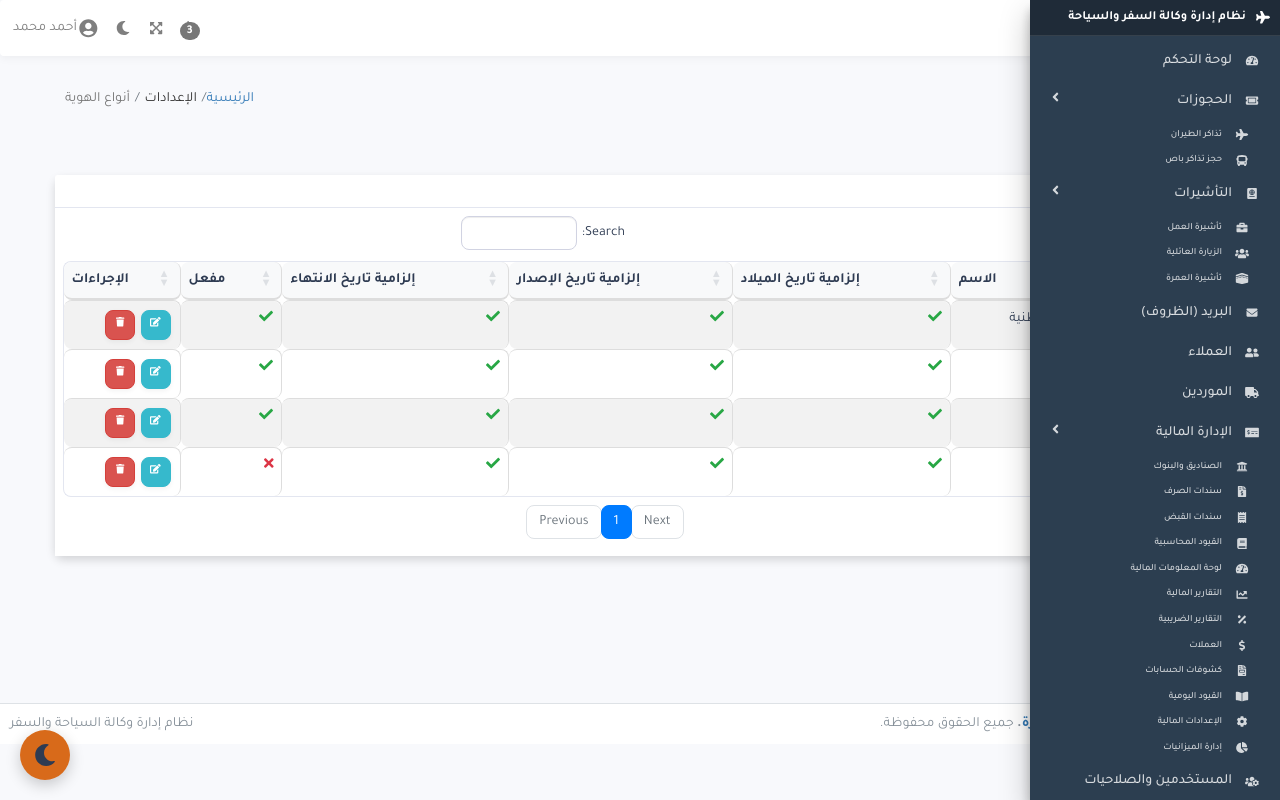
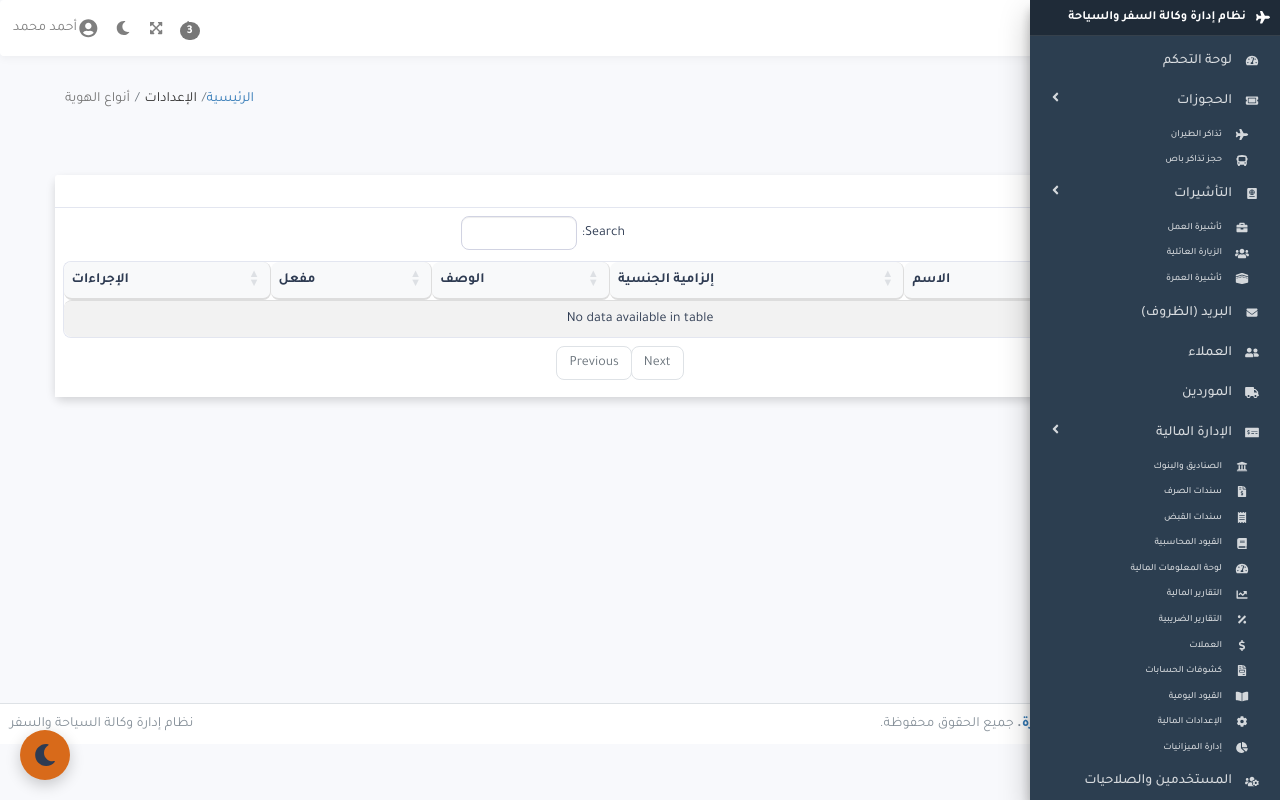
Before and after one commit to alghazaliye/TravAgencySys, a Flask app: page /id-types in a window 1280 px wide. Run offline with Flask 3, Linux system fonts and the light colour scheme; the visitor is signed in with stand-in values (Sample User, id 1); data comes from the database, SQL or seed files in the repository; data that the repository does not hold is empty; some libraries are stand-ins or nearby versions.

Commit message:
Update the identity document settings to improve data accuracy
Refactors columns in `id-types.html` to replace date fields with nationality/description.

Replit-Commit-Author: Agent
Replit-Commit-Session-Id: b2dd0df8-c9bc-4183-9a15-14e3eee35ece
Replit-Commit-Screenshot-Url: https://storage.googleapis.com/screenshot-production-us-central1/e49d9dd3-2741-4c83-b5e4-bf51107a745c/4a266140-29c2-496a-aab2-508368262ebc.jpg

```diff
--- a/templates/id-types.html
+++ b/templates/id-types.html
@@ -120,78 +120,14 @@
                         <tr>
                             <th>الرقم</th>
                             <th>الاسم</th>
-                            <th>إلزامية تاريخ الميلاد</th>
-                            <th>إلزامية تاريخ الإصدار</th>
-                            <th>إلزامية تاريخ الانتهاء</th>
+                            <th>إلزامية الجنسية</th>
+                            <th>الوصف</th>
                             <th>مفعل</th>
                             <th>الإجراءات</th>
                         </tr>
                     </thead>
                     <tbody>
-                        <tr>
-                            <td>1</td>
-                            <td>بطاقة هوية وطنية</td>
-                            <td><i class="fas fa-check text-success"></i></td>
-                            <td><i class="fas fa-check text-success"></i></td>
-                            <td><i class="fas fa-check text-success"></i></td>
-                            <td><i class="fas fa-check text-success"></i></td>
-                            <td class="action-buttons">
-                                <button type="button" class="btn btn-info btn-sm edit-id-type" data-id="1">
-                                    <i class="fas fa-edit"></i>
-                                </button>
-                                <button type="button" class="btn btn-danger btn-sm delete-id-type" data-id="1">
-                                    <i class="fas fa-trash"></i>
-                                </button>
-                            </td>
-                        </tr>
-                        <tr>
-                            <td>2</td>
-                            <td>جواز سفر</td>
-                            <td><i class="fas fa-check text-success"></i></td>
-                            <td><i class="fas fa-check text-success"></i></td>
-                            <td><i class="fas fa-check text-success"></i></td>
-                            <td><i class="fas fa-check text-success"></i></td>
-                            <td class="action-buttons">
-                                <button type="button" class="btn btn-info btn-sm edit-id-type" data-id="2">
-                                    <i class="fas fa-edit"></i>
-                                </button>
-                                <button type="button" class="btn btn-danger btn-sm delete-id-type" data-id="2">
-                                    <i class="fas fa-trash"></i>
-                                </button>
-                            </td>
-                        </tr>
-                        <tr>
-                            <td>3</td>
-                            <td>إقامة</td>
-                            <td><i class="fas fa-check text-success"></i></td>
-                            <td><i class="fas fa-check text-success"></i></td>
-                            <td><i class="fas fa-check text-success"></i></td>
-                            <td><i class="fas fa-check text-success"></i></td>
-                            <td class="action-buttons">
-                                <button type="button" class="btn btn-info btn-sm edit-id-type" data-id="3">
-                                    <i class="fas fa-edit"></i>
-                                </button>
-                                <button type="button" class="btn btn-danger btn-sm delete-id-type" data-id="3">
-                                    <i class="fas fa-trash"></i>
-                                </button>
-                            </td>
-                        </tr>
-                        <tr>
-                            <td>4</td>
-                            <td>رخصة قيادة</td>
-                            <td><i class="fas fa-check text-success"></i></td>
-                            <td><i class="fas fa-check text-success"></i></td>
-                            <td><i class="fas fa-check text-success"></i></td>
-                            <td><i class="fas fa-times text-danger"></i></td>
-                            <td class="action-buttons">
-                                <button type="button" class="btn btn-info btn-sm edit-id-type" data-id="4">
-                                    <i class="fas fa-edit"></i>
-                                </button>
-                                <button type="button" class="btn btn-danger btn-sm delete-id-type" data-id="4">
-                                    <i class="fas fa-trash"></i>
-                                </button>
-                            </td>
-                        </tr>
+<!-- بيانات الجدول ستتم تعبئتها من خلال واجهة API -->
                     </tbody>
                 </table>
             </div>
@@ -265,8 +201,55 @@
 $(function() {
     'use strict';
 
-    // تهيئة DataTables
-    $('#idTypesTable').DataTable({
+    // تعريف جدول DataTable
+    var idTypesTable;
+
+    // وظيفة لتحميل بيانات أنواع الهوية من واجهة API
+    function loadIdTypes() {
+        $.ajax({
+            url: '/api/id-types',
+            type: 'GET',
+            success: function(response) {
+                if (response.success && response.data) {
+                    // إذا كان الجدول موجودًا بالفعل، قم بتدميره أولًا
+                    if ($.fn.DataTable.isDataTable('#idTypesTable')) {
+                        $('#idTypesTable').DataTable().destroy();
+                    }
+
+                    // تنظيف جسم الجدول
+                    $('#idTypesTable tbody').empty();
+
+                    // إضافة الصفوف
+                    $.each(response.data, function(index, idType) {
+                        var requiresNationality = idType.requires_nationality ?
+                            '<i class="fas fa-check text-success"></i>' :
+                            '<i class="fas fa-times text-danger"></i>';
+
+                        var isActive = idType.is_active ?
+                            '<i class="fas fa-check text-success"></i>' :
+                            '<i class="fas fa-times text-danger"></i>';
+
+                        var row = '<tr>' +
+                            '<td>' + idType.id + '</td>' +
+                            '<td>' + idType.name + '</td>' +
+                            '<td>' + requiresNationality + '</td>' +
+                            '<td>' + (idType.description || '') + '</td>' +
+                            '<td>' + isActive + '</td>' +
+                            '<td class="action-buttons">' +
+                                '<button type="button" class="btn btn-info btn-sm edit-id-type" data-id="' + idType.id + '">' +
+                                    '<i class="fas fa-edit"></i>' +
+                                '</button> ' +
+                                '<button type="button" class="btn btn-danger btn-sm delete-id-type" data-id="' + idType.id + '">' +
+                                    '<i class="fas fa-trash"></i>' +
+                                '</button>' +
+                            '</td>' +
+                        '</tr>';
+
+                        $('#idTypesTable tbody').append(row);
+                    });
+
+                    // إعادة تهيئة جدول البيانات
+                    idTypesTable = $('#idTypesTable').DataTable({
                         "paging": true,
                         "lengthChange": true,
                         "searching": true,
@@ -278,6 +261,35 @@ $(function() {
                             "url": "//cdn.datatables.net/plug-ins/1.10.24/i18n/ar.json"
                         }
                     });
+                } else {
+                    // إظهار رسالة خطأ
+                    Swal.fire({
+                        title: 'خطأ!',
+                        text: response.message || 'حدث خطأ أثناء تحميل بيانات أنواع الهوية',
+                        icon: 'error',
+                        confirmButtonText: 'حسناً'
+                    });
+                }
+            },
+            error: function(xhr) {
+                // إظهار رسالة خطأ
+                var message = 'حدث خطأ أثناء تحميل بيانات أنواع الهوية';
+                if (xhr.responseJSON && xhr.responseJSON.message) {
+                    message = xhr.responseJSON.message;
+                }
+
+                Swal.fire({
+                    title: 'خطأ!',
+                    text: message,
+                    icon: 'error',
+                    confirmButtonText: 'حسناً'
+                });
+            }
+        });
+    }
+
+    // تحميل بيانات أنواع الهوية عند تحميل الصفحة
+    loadIdTypes();
 
     // حفظ نوع الهوية
     $('#saveIdType').on('click', function() {
@@ -329,8 +341,8 @@ $(function() {
                         // إغلاق النافذة المنبثقة
                         $('#modal-add-id-type').modal('hide');
 
-                        // إعادة تحميل الصفحة
-                        location.reload();
+                        // إعادة تحميل بيانات الجدول بدلاً من إعادة تحميل الصفحة
+                        loadIdTypes();
                     });
                 } else {
                     // إظهار رسالة خطأ
@@ -391,8 +403,8 @@ $(function() {
                                 icon: 'success',
                                 confirmButtonText: 'تم'
                             }).then(() => {
-                                // إعادة تحميل الصفحة
-                                location.reload();
+                                // إعادة تحميل بيانات الجدول بدلاً من إعادة تحميل الصفحة
+                                loadIdTypes();
                             });
                         } else {
                             // إظهار رسالة خطأ
```
Lines whose indentation alone changed are shown as unchanged.
